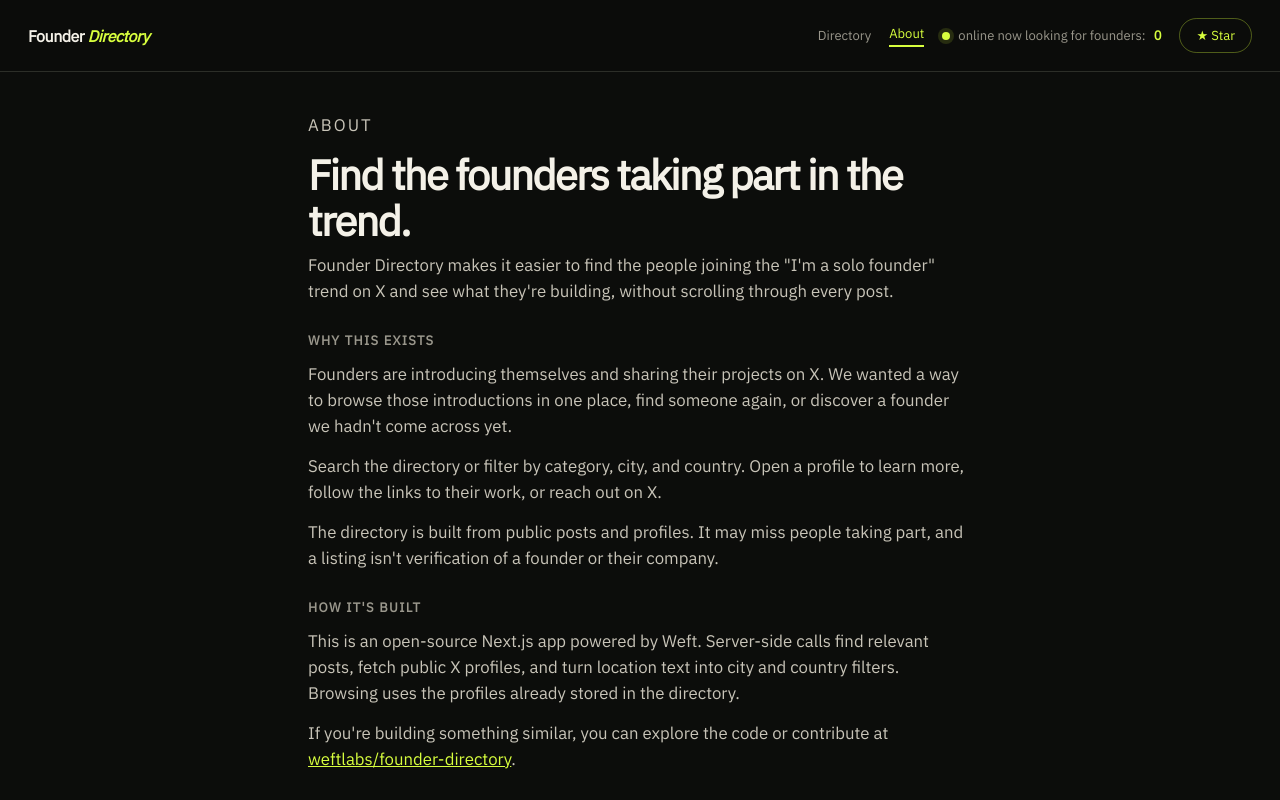
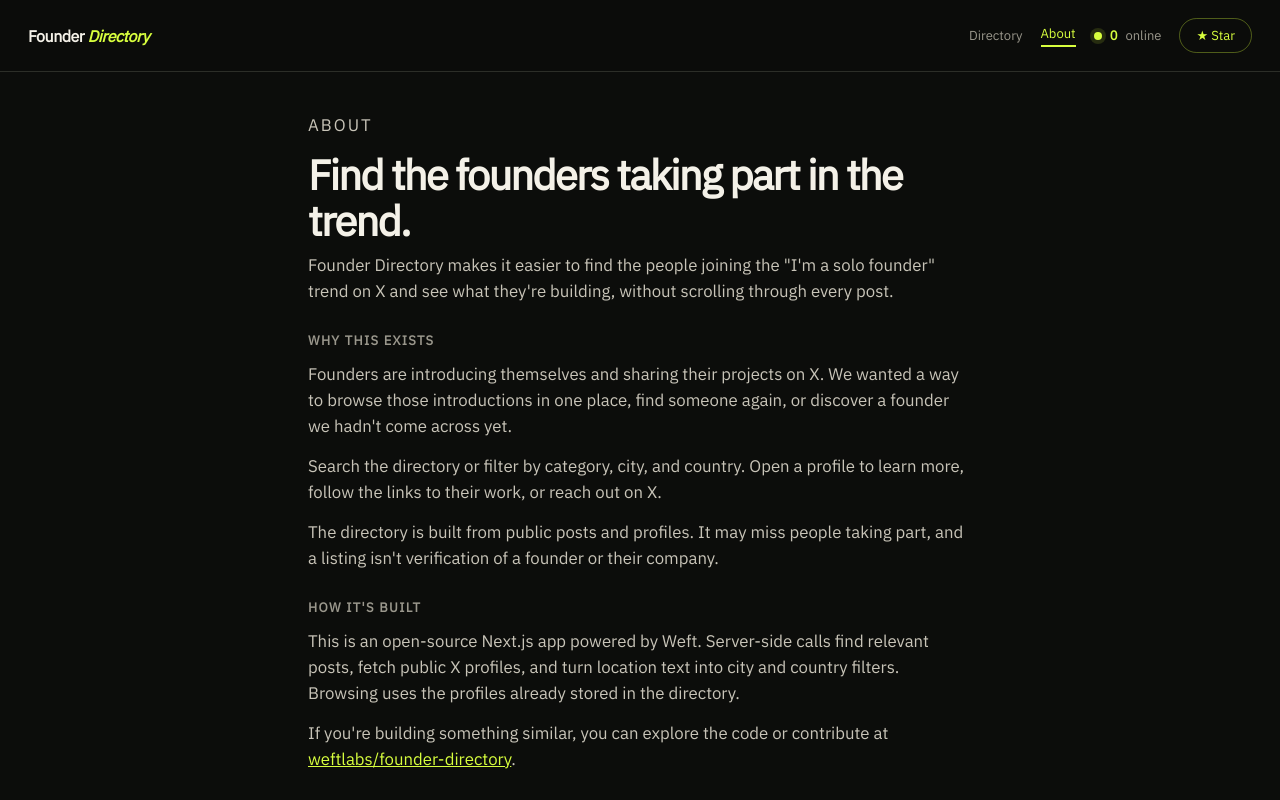
Before and after one commit to weftlabs/founder-directory, a Next.js app: page /about in a window 1280 px wide. Shown: the top 800 px of the page. Built offline with nearby package versions, Linux system fonts and the light colour scheme; no server answers.

Commit message:
feat: shorten presence copy to a live count

```diff
--- a/app/online-now.tsx
+++ b/app/online-now.tsx
@@ -45,10 +45,8 @@
   return (
     <p className="online" aria-live="polite">
       <span className="dot" aria-hidden="true" />
-      <span className="online-label">
-        online now looking for founders:
-      </span>{" "}
-      <b>{online === null ? "—" : online}</b>
+      <b>{online === null ? "—" : online}</b>{" "}
+      <span className="online-label">online</span>
     </p>
   );
 }
```
